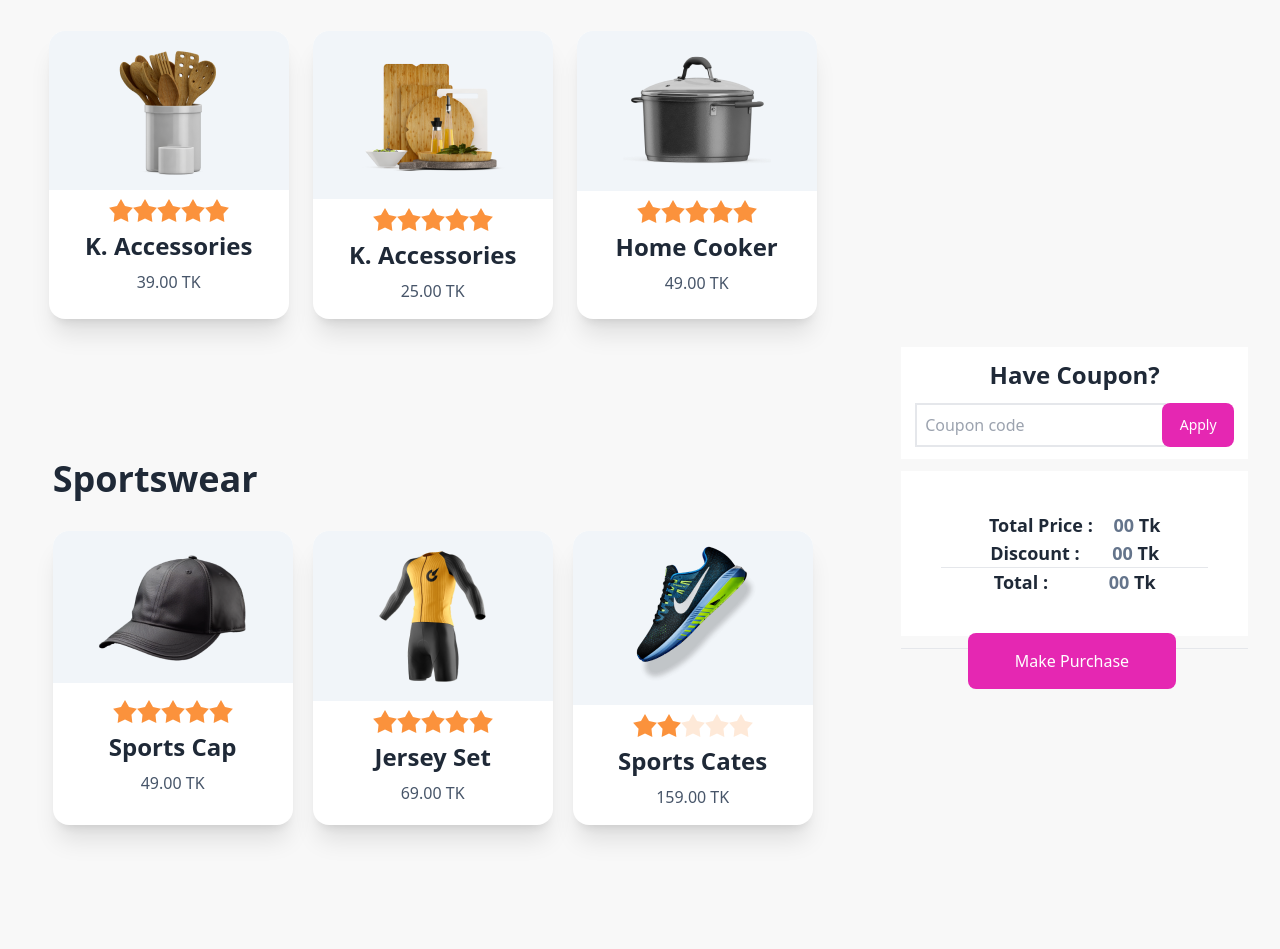
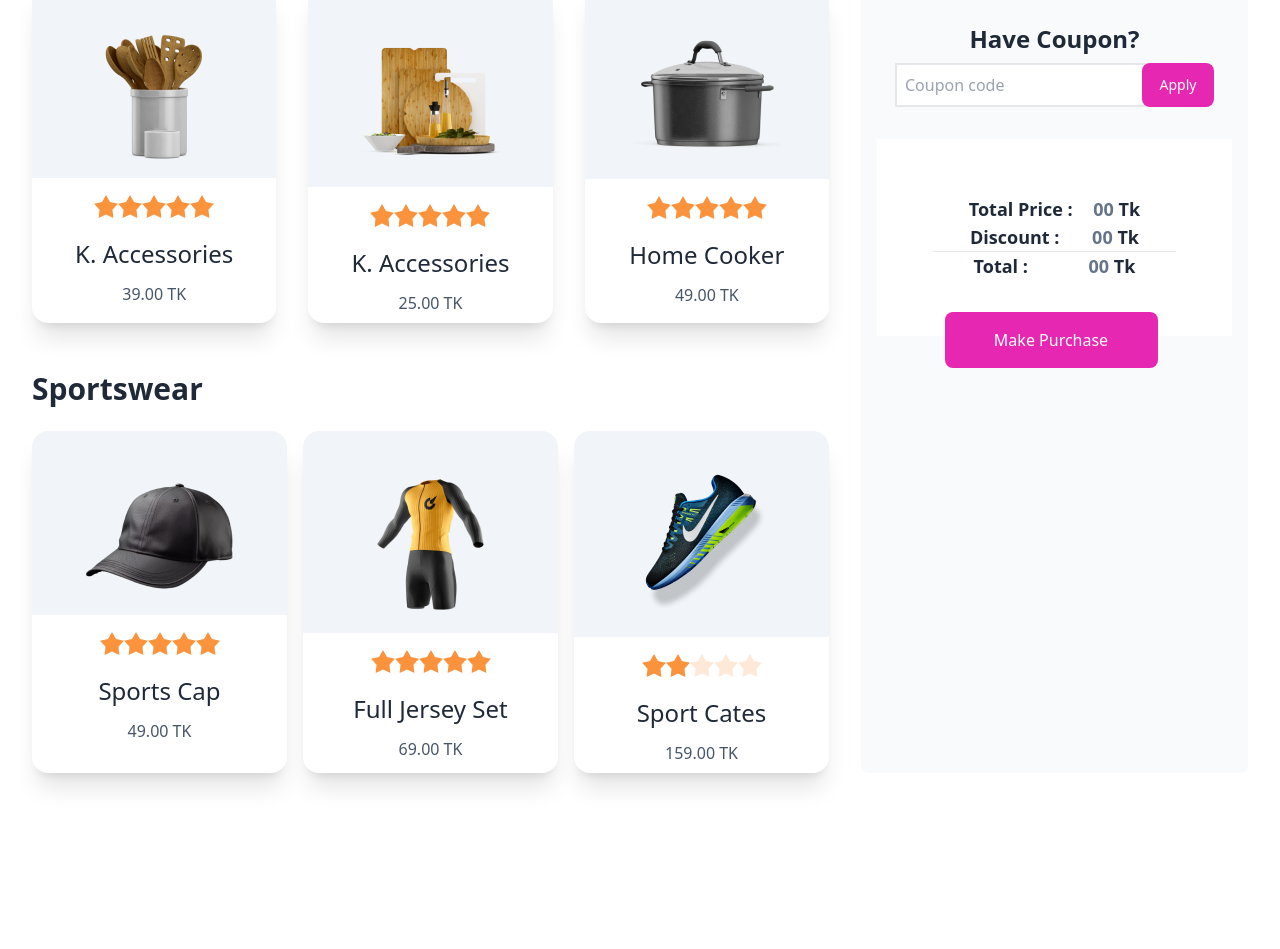
Before and after one commit to tanjib10/Summer-Sale, a plain HTML site: page index.htm in a window 1280 px wide. Shown: the part 617-1566 px from the top of the page. After the commit the page ends 1502 px from the top, so only its background shows below. Drawn offline with nearby package versions, Linux system fonts and the light colour scheme.

Commit message:
added some features

```diff
--- a/index.htm
+++ b/index.htm
@@ -13,7 +13,7 @@
       rel="stylesheet">
 </head>
 
-<body class="bg-[#F8F8F8] font-family: 'Work Sans', sans-serif;">
+<body class=" font-family: 'Work Sans', sans-serif;">
    <header class="bg-[#F9F6E2]">
       <div class="flex w-[90%] mx-auto justify-evenly items-center flex-col-reverse lg:flex-row">
          <div class="flex-1">
@@ -30,135 +30,130 @@
          </div>
       </div>
    </header>
-   <main class=" w-[95%] grid gap-7 grid-cols-1 lg:grid-cols-3 mx-auto my-20 pb-32">
-      <section class="mx-auto col-span-2">
-         <h3 class="text-4xl font-bold my-12">Kitchenware</h3>
-         <div class="grid gap-6 grid-cols-1 lg:grid-cols-3">
-            <!-- product 1 -->
-            <div class="card w-60 bg-base-100 shadow-xl">
-               <figure class="bg-slate-100 py-3">
-                  <img src="./images/prod1.png" alt="product-1" />
+   <main class="my-28 w-[95%] mx-auto flex flex-col lg:flex-row gap-8 justify-between">
+      <!-- card div  -->
+      <div class="flex-auto">
+         <h3 class="text-3xl font-bold mb-6">Kitchenware</h3>
+         <div class="grid gap-8 grid-cols-1 lg:grid-cols-3">
+            <div class="card w-70 bg-white shadow-xl">
+               <figure class="bg-slate-100 py-4 px-10 pt-10">
+                  <img src="./images/prod1.png" alt="Shoes" class="rounded-xl" />
                </figure>
-               <div class="mb-0 rating flex justify-center my-2">
+               <div class="rating mx-auto mt-4 mb-0">
                   <input type="radio" name="rating-2" class="mask mask-star-2 bg-orange-400" />
                   <input type="radio" name="rating-2" class="mask mask-star-2 bg-orange-400" checked />
                   <input type="radio" name="rating-2" class="mask mask-star-2 bg-orange-400" />
                   <input type="radio" name="rating-2" class="mask mask-star-2 bg-orange-400" />
                   <input type="radio" name="rating-2" class="mask mask-star-2 bg-orange-400" />
                </div>
-               <div class="my-2">
-                  <h2 class="text-2xl font-semibold text-center">K. Accessories</h2>
-                  <p class="text-base text-center my-2 text-slate-600">39.00 TK</p>
+               <div class="mt-5 items-center text-center">
+                  <h2 class="mb-3 text-center text-2xl font-medium mt-0">K. Accessories</h2>
+                  <p class="text-slate-600">39.00 TK</p>
                </div>
             </div>
-            <!-- product 2 -->
-            <div class="card w-60 bg-base-100 shadow-xl">
-               <figure class="bg-slate-100 py-3">
-                  <img src="./images/prod2.png" alt="product-1" />
+            <div class="card w-70 bg-white shadow-xl">
+               <figure class="bg-slate-100 py-4 px-10 pt-10">
+                  <img src="./images/prod2.png" alt="Shoes" class="rounded-xl" />
                </figure>
-               <div class="mb-0 rating flex justify-center my-2">
+               <div class="rating mx-auto mt-4 mb-0">
                   <input type="radio" name="rating-2" class="mask mask-star-2 bg-orange-400" />
                   <input type="radio" name="rating-2" class="mask mask-star-2 bg-orange-400" checked />
                   <input type="radio" name="rating-2" class="mask mask-star-2 bg-orange-400" />
                   <input type="radio" name="rating-2" class="mask mask-star-2 bg-orange-400" />
                   <input type="radio" name="rating-2" class="mask mask-star-2 bg-orange-400" />
                </div>
-               <div class="my-2">
-                  <h2 class="text-2xl font-semibold text-center">K. Accessories</h2>
-                  <p class="text-base text-center my-2 text-slate-600">25.00 TK</p>
+               <div class="mt-5 items-center text-center">
+                  <h2 class="mb-3 text-center text-2xl font-medium mt-0">K. Accessories</h2>
+                  <p class="text-slate-600 pb-2">25.00 TK</p>
                </div>
             </div>
-            <!-- product 3 -->
-            <div class="card w-60 bg-base-100 shadow-xl">
-               <figure class="bg-slate-100 py-3">
-                  <img src="./images/prod3.png" alt="product-1" />
+            <div class="card w-70 bg-white shadow-xl">
+               <figure class="bg-slate-100 py-4 px-10 pt-10">
+                  <img src="./images/prod3.png" alt="Shoes" class="rounded-xl" />
                </figure>
-               <div class="mb-0 rating flex justify-center my-2">
+               <div class="rating mx-auto mt-4 mb-0">
                   <input type="radio" name="rating-2" class="mask mask-star-2 bg-orange-400" />
                   <input type="radio" name="rating-2" class="mask mask-star-2 bg-orange-400" checked />
                   <input type="radio" name="rating-2" class="mask mask-star-2 bg-orange-400" />
                   <input type="radio" name="rating-2" class="mask mask-star-2 bg-orange-400" />
                   <input type="radio" name="rating-2" class="mask mask-star-2 bg-orange-400" />
                </div>
-               <div class="my-2">
-                  <h2 class="text-2xl font-semibold text-center">Home Cooker</h2>
-                  <p class="text-base text-center my-2 text-slate-600">49.00 TK</p>
+               <div class="mt-5 items-center text-center">
+                  <h2 class="mb-3 text-center text-2xl font-medium mt-0">Home Cooker</h2>
+                  <p class="text-slate-600 pb-2">49.00 TK</p>
                </div>
             </div>
-      </section>
-      <section class="mx-auto mt-20 col-span-2">
-         <h3 class="text-4xl font-bold my-8">Sportswear</h3>
-         <div class="grid gap-5 grid-cols-1 lg:grid-cols-3">
-            <!-- product 1 -->
-            <div class="card w-60 bg-base-100 shadow-xl">
-               <figure class="bg-slate-100 py-3">
-                  <img src="./images/prod4.png" alt="product-1" />
+         </div>
+         <h3 class="mt-12 text-3xl font-bold mb-6">Sportswear</h3>
+         <div class="grid gap-4 grid-cols-1 lg:grid-cols-3">
+            <div class="card w-70 bg-white shadow-xl">
+               <figure class="bg-slate-100 py-4 px-10 pt-10">
+                  <img src="./images/prod4.png" alt="Shoes" class="rounded-xl" />
                </figure>
-               <div class="mb-0 rating flex justify-center my-4">
+               <div class="rating mx-auto mt-4 mb-0">
                   <input type="radio" name="rating-2" class="mask mask-star-2 bg-orange-400" />
                   <input type="radio" name="rating-2" class="mask mask-star-2 bg-orange-400" checked />
                   <input type="radio" name="rating-2" class="mask mask-star-2 bg-orange-400" />
                   <input type="radio" name="rating-2" class="mask mask-star-2 bg-orange-400" />
                   <input type="radio" name="rating-2" class="mask mask-star-2 bg-orange-400" />
                </div>
-               <div class="my-2">
-                  <h2 class="text-2xl font-semibold text-center">Sports Cap</h2>
-                  <p class="text-base text-center my-2 text-slate-600">49.00 TK</p>
+               <div class="mt-5 items-center text-center">
+                  <h2 class="mb-3 text-center text-2xl font-medium mt-0">Sports Cap</h2>
+                  <p class="text-slate-600 pb-2">49.00 TK</p>
                </div>
             </div>
-            <!-- product 2 -->
-            <div class="card w-60 bg-base-100 shadow-xl">
-               <figure class="bg-slate-100 py-3">
-                  <img src="./images/prod5.png" alt="product-1" />
+            <div class="card w-70 bg-white shadow-xl">
+               <figure class="bg-slate-100 py-4 px-10 pt-10">
+                  <img src="./images/prod5.png" alt="Shoes" class="rounded-xl" />
                </figure>
-               <div class="mb-0 rating flex justify-center my-2">
+               <div class="rating mx-auto mt-4 mb-0">
                   <input type="radio" name="rating-2" class="mask mask-star-2 bg-orange-400" />
                   <input type="radio" name="rating-2" class="mask mask-star-2 bg-orange-400" checked />
                   <input type="radio" name="rating-2" class="mask mask-star-2 bg-orange-400" />
                   <input type="radio" name="rating-2" class="mask mask-star-2 bg-orange-400" />
                   <input type="radio" name="rating-2" class="mask mask-star-2 bg-orange-400" />
                </div>
-               <div class="my-2">
-                  <h2 class="text-2xl font-semibold text-center">Jersey Set</h2>
-                  <p class="text-base text-center my-2 text-slate-600">69.00 TK</p>
+               <div class="mt-5 items-center text-center">
+                  <h2 class="mb-3 text-center text-2xl font-medium mt-0">Full Jersey Set</h2>
+                  <p class="text-slate-600 pb-2">69.00 TK</p>
                </div>
             </div>
-            <!-- product 3 -->
-            <div class="card w-60 bg-base-100 shadow-xl">
-               <figure class="bg-slate-100 py-3">
-                  <img src="./images/prod6.png" alt="product-1" />
+            <div class="card w-70 bg-white shadow-xl">
+               <figure class="bg-slate-100 py-4 px-10 pt-10">
+                  <img src="./images/prod6.png" alt="Shoes" class="rounded-xl" />
                </figure>
-               <div class="mb-0 rating flex justify-center my-2">
+               <div class="rating mx-auto mt-4 mb-0">
                   <input type="radio" name="rating-2" class="mask mask-star-2 bg-orange-400" />
                   <input type="radio" name="rating-2" class="mask mask-star-2 bg-orange-400" checked />
                   <input type="radio" name="rating-2" class="mask mask-star-2 bg-orange-400" />
                   <input type="radio" name="rating-2" class="mask mask-star-2 bg-orange-400" />
                   <input type="radio" name="rating-2" class="mask mask-star-2 bg-orange-400" />
                </div>
-               <div class="my-2">
-                  <h2 class="text-2xl font-semibold text-center">Sports Cates</h2>
-                  <p class="text-base text-center my-2 text-slate-600">159.00 TK</p>
+               <div class="mt-5 items-center text-center">
+                  <h2 class="mb-3 text-center text-2xl font-medium mt-0">Sport Cates</h2>
+                  <p class="text-slate-600 pb-2">159.00 TK</p>
                </div>
             </div>
-      </section>
-      <section class="mt-16 lg:mt-0 bg-white-100 ml-10 col-span-1">
-         <div class="bg-white">
-            <h3 class="text-2xl font-semibold text-center pt-3">Have Coupon?</h3>
-            <span class="p-3 flex justify-center items-center mb-3"><input class="border-2 p-2"
-                  placeholder="Coupon code" type="text"> <button
+         </div>
+      </div>
+      <!-- cart div  -->
+      <div class="mt-14 rounded-lg bg-slate-50 p-4 flex-auto">
+         <div class="mt-6 mb-8">
+            <h3 class="text-2xl mb-2 font-semibold text-center">Have Coupon?</h3>
+            <span class="flex justify-center items-center mb-3"><input class="border-2 p-2" placeholder="Coupon code"
+                  type="text"> <button
                   class="-ml-1 text-sm  w-[72px] bg-[#E527B2] h-11 text-center text-white p-2 rounded-lg">Apply</button></span>
          </div>
-         <div class="bg-white text-center p-10 my-3">
+         <div class="bg-white text-center p-14">
             <h3 class="text-lg font-semibold">Total Price : <span class="ml-4 text-slate-500"> 00 </span> Tk </h3>
             <h3 class="text-lg font-semibold">Discount : <span class="ml-7 text-slate-500"> 00 </span> Tk</h3>
             <hr>
             <h3 class=" text-lg font-semibold">Total : <span class=" ml-14 text-slate-500"> 00 </span> Tk </h3>
          </div>
-         <hr>
-         <div class="w-4/5 mx-auto">
-            <button class="bg-[#E527B2] -mt-7 ml-8 p-4 w-3/4 text-white rounded-lg">Make Purchase</button>
+         <div class=" -mt-6 w-4/5 mx-auto">
+            <button class="bg-[#E527B2] ml-8 p-4 w-3/4 text-white rounded-lg">Make Purchase</button>
          </div>
-      </section>
+      </div>
    </main>
    <script src="./scripts/scripts.js"></script>
 </body>
```
